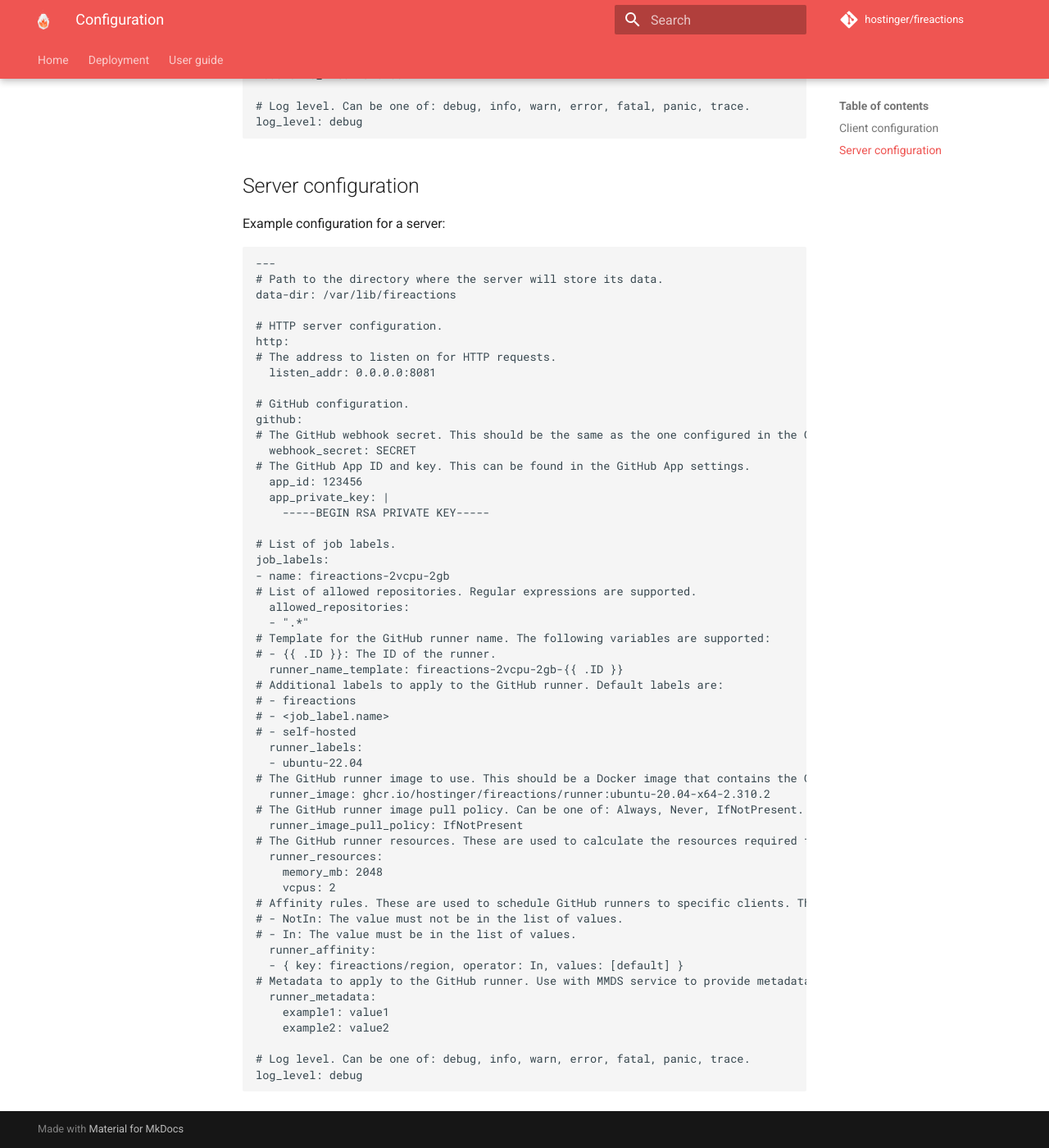
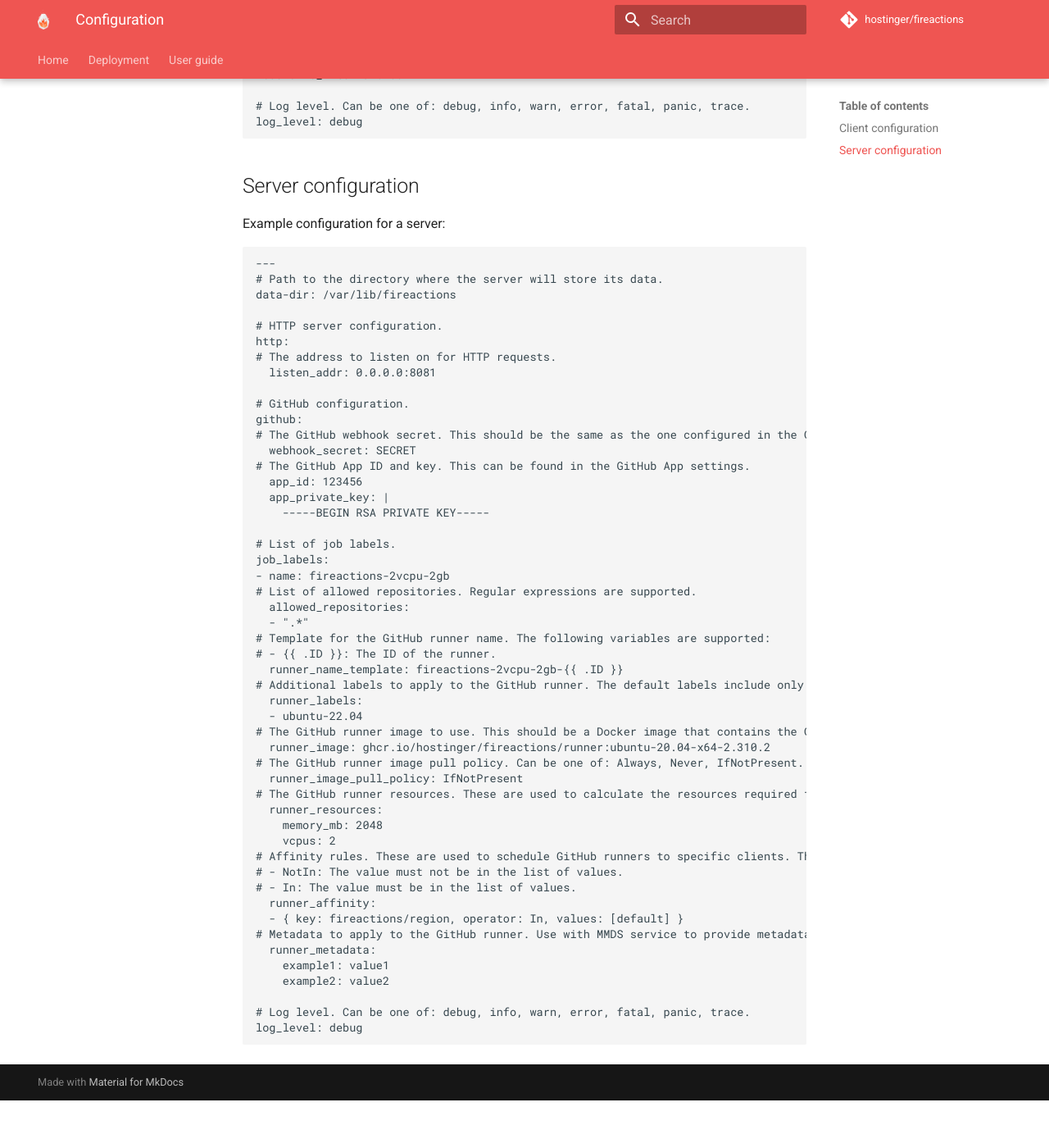
Before and after one commit to hostinger/fireactions, an MkDocs documentation site: the page built from docs/configuration.md, in a window 1280 px wide and 1400 px high, scrolled down 753 px. Shown: the whole window at 82% size. Built offline with MkDocs 1.6.1 and Material for MkDocs 9.7.7, drawn with Linux system fonts in a browser that asks for light colours; comment, search, counter and statistics services are not loaded; after the commit the page ends 2095 px from its top, so only the background shows below that.

Commit message:
fix(server): Remove fireactions,self-hosted labels from defaults

```diff
--- a/docs/configuration.md
+++ b/docs/configuration.md
@@ -65,10 +65,7 @@ job_labels:
 # Template for the GitHub runner name. The following variables are supported:
 # - {{ .ID }}: The ID of the runner.
   runner_name_template: fireactions-2vcpu-2gb-{{ .ID }}
-# Additional labels to apply to the GitHub runner. Default labels are:
-# - fireactions
-# - <job_label.name>
-# - self-hosted
+# Additional labels to apply to the GitHub runner. The default labels include only the job_label name.
   runner_labels:
   - ubuntu-22.04
 # The GitHub runner image to use. This should be a Docker image that contains the GitHub runner and the Fireactions agent.
```
Also changed, not shown: 1 other file.
